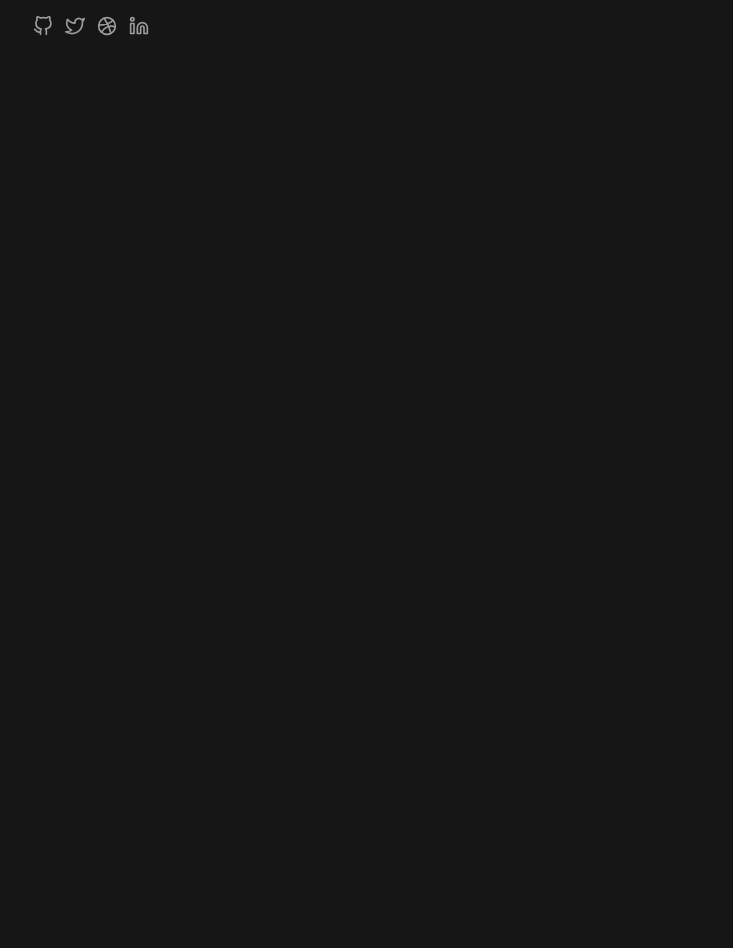
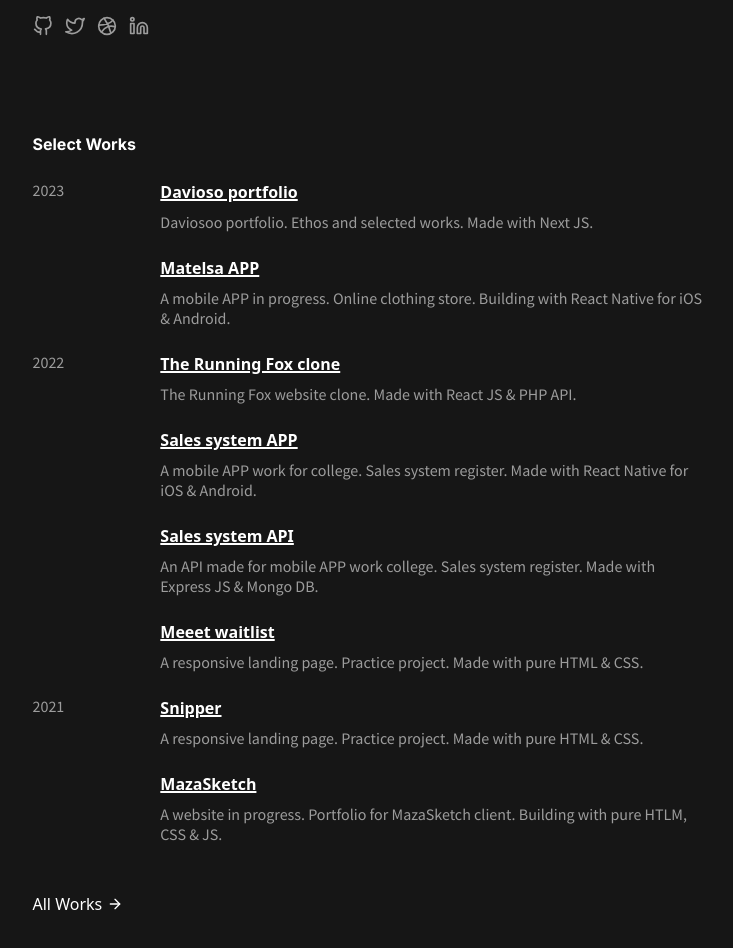
Before and after one commit to daviosoo/daviosoo-portfolio, a Next.js app: page / in a window 1280 px wide. Shown: the part 520-1468 px from the top of the page, without its empty margins (270-1003 px from the left). Before the commit the page ends 800 px from the top, so only its background shows below. Built offline with nearby package versions, Linux system fonts and the light colour scheme.

Commit message:
chore: projects section

```diff
--- a/src/app/globals.css
+++ b/src/app/globals.css
@@ -81,6 +81,32 @@
   box-sizing: border-box;
   padding: 0;
   margin: 0;
+  scroll-behavior: smooth;
+}
+
+::-webkit-scrollbar {
+    width: 5px;
+}
+
+
+::-webkit-scrollbar-track {
+    background: #161616
+}
+
+
+::-webkit-scrollbar-thumb {
+    background: #3d3d3d;
+    border-radius: 10px
+}
+
+
+::-webkit-scrollbar-thumb:hover {
+    background: #6d6d6d
+}
+
+::selection {
+    color: #e5e5e5;
+    background: #3c3c3c;
 }
 
 html,
@@ -134,9 +160,27 @@ body {
   animation-delay: .55s;
 }
 
+.delay11 {
+  animation-delay: .6s;
+}
+
+.delay12 {
+  animation-delay: .65s;
+}
+
+.allProjects>svg {
+    margin-left: 5px;
+    transition: .1s linear
+}
+
+.allProjects:hover svg {
+    transform: translate(5px)
+}
+
 a {
   color: inherit;
   text-decoration: none;
+  transition: text-decoration-color .3s;
 }
 
 @media (prefers-color-scheme: dark) {
--- a/src/app/page.js
+++ b/src/app/page.js
@@ -78,14 +78,14 @@ export default function Home() {
               >
                 Feel free to check out my{" "}
                 <Link
-                  className="text-white underline hover:decoration-[#9c9c9c] decoration-2"
+                  className="text-white underline hover:decoration-[#9c9c9c] decoration-[1.5px]"
                   href="/"
                 >
                   CV
                 </Link>
                 , or the {""}
                 <Link
-                  className="text-white underline hover:decoration-[#9c9c9c] decoration-2"
+                  className="text-white underline hover:decoration-[#9c9c9c] decoration-[1.5px]"
                   href="/"
                 >
                   music
@@ -118,7 +118,7 @@ export default function Home() {
                 If you&#39;re ever near the Medellín, Antioquía area, let&#39;s
                 hang out. Looking for new opportunities. Reach out at{" "}
                 <Link
-                  className="text-white underline hover:decoration-[#9c9c9c] decoration-2"
+                  className="text-white underline hover:decoration-[#9c9c9c] decoration-[1.5px]"
                   href="https://twitter.com/daviosood"
                   target={"_blank"}
                 >
@@ -126,7 +126,7 @@ export default function Home() {
                 </Link>{" "}
                 or{" "}
                 <Link
-                  className="text-white underline hover:decoration-[#9c9c9c] decoration-2"
+                  className="text-white underline hover:decoration-[#9c9c9c] decoration-[1.5px]"
                   href="mailto:daviosood@gmail.com"
                 >
                   daviosood@gmail.com
@@ -208,6 +208,206 @@ export default function Home() {
             </div>
           </section>
         </div>
+
+        <div className="px-1.5 md:px-0 pt-24 w-11/12 md:w-[42.188rem]">
+          <section className="w-full">
+            <div>
+              <h3
+                className="mb-6 font-bold text-white fade delay11"
+                style={inter.style}
+              >
+                Select Works
+              </h3>
+              <div className="fade delay12">
+                <div className="flex flex-row">
+                  <p
+                    className="box-border w-fit text-[#9c9c9c] leading-5  mr-10 md:mr-24"
+                    style={source_Sans_Pro.style}
+                  >
+                    2023
+                  </p>
+
+                  <div>
+                    <div>
+                      <Link
+                        className="font-bold text-white underline hover:decoration-[#9c9c9c] decoration-[1.5px]"
+                        href="https://github.com/daviosoo/daviosoo-portfolio"
+                        target={"_blank"}
+                      >
+                        Davioso portfolio
+                      </Link>
+                      <p
+                        className="box-border w-fit text-[#9c9c9c] mt-2 leading-5"
+                        style={source_Sans_Pro.style}
+                      >
+                        Daviosoo portfolio. Ethos and selected works. Made with
+                        Next JS.
+                      </p>
+                    </div>
+
+                    <div className="mt-6">
+                      <Link
+                        className="font-bold text-white underline hover:decoration-[#9c9c9c] decoration-[1.5px]"
+                        href="https://github.com/daviosoo/Mattelsa"
+                        target={"_blank"}
+                      >
+                        Matelsa APP
+                      </Link>
+                      <p
+                        className="box-border w-fit text-[#9c9c9c] mt-2 leading-5"
+                        style={source_Sans_Pro.style}
+                      >
+                        A mobile APP in progress. Online clothing store.
+                        Building with React Native for iOS & Android.
+                      </p>
+                    </div>
+                  </div>
+                </div>
+
+                <div className="flex flex-row mt-6">
+                  <p
+                    className="box-border w-fit text-[#9c9c9c] leading-5  mr-10 md:mr-24"
+                    style={source_Sans_Pro.style}
+                  >
+                    2022
+                  </p>
+
+                  <div>
+                    <div>
+                      <Link
+                        className="font-bold text-white underline hover:decoration-[#9c9c9c] decoration-[1.5px]"
+                        href="https://therunningfox.netlify.app/"
+                        target={"_blank"}
+                      >
+                        The Running Fox clone
+                      </Link>
+                      <p
+                        className="box-border w-fit text-[#9c9c9c] mt-2 leading-5"
+                        style={source_Sans_Pro.style}
+                      >
+                        The Running Fox website clone. Made with React JS & PHP
+                        API.
+                      </p>
+                    </div>
+
+                    <div className="mt-6">
+                      <Link
+                        className="font-bold text-white underline hover:decoration-[#9c9c9c] decoration-[1.5px]"
+                        href="https://github.com/daviosoo/sales-system-app"
+                        target={"_blank"}
+                      >
+                        Sales system APP
+                      </Link>
+                      <p
+                        className="box-border w-fit text-[#9c9c9c] mt-2 leading-5"
+                        style={source_Sans_Pro.style}
+                      >
+                        A mobile APP work for college. Sales system register.
+                        Made with React Native for iOS & Android.
+                      </p>
+                    </div>
+                    <div className="mt-6">
+                      <Link
+                        className="font-bold text-white underline hover:decoration-[#9c9c9c] decoration-[1.5px]"
+                        href="https://github.com/daviosoo/sales-system-api"
+                        target={"_blank"}
+                      >
+                        Sales system API
+                      </Link>
+                      <p
+                        className="box-border w-fit text-[#9c9c9c] mt-2 leading-5"
+                        style={source_Sans_Pro.style}
+                      >
+                        An API made for mobile APP work college. Sales system
+                        register. Made with Express JS & Mongo DB.
+                      </p>
+                    </div>
+                    <div className="mt-6">
+                      <Link
+                        className="font-bold text-white underline hover:decoration-[#9c9c9c] decoration-[1.5px]"
+                        href="https://daviosoo.github.io/Meeet-WaitList"
+                        target={"_blank"}
+                      >
+                        Meeet waitlist
+                      </Link>
+                      <p
+                        className="box-border w-fit text-[#9c9c9c] mt-2 leading-5"
+                        style={source_Sans_Pro.style}
+                      >
+                        A responsive landing page. Practice project. Made with
+                        pure HTML & CSS.
+                      </p>
+                    </div>
+                  </div>
+                </div>
+                <div className="flex flex-row mt-6">
+                  <p
+                    className="box-border w-fit text-[#9c9c9c] leading-5  mr-10 md:mr-24"
+                    style={source_Sans_Pro.style}
+                  >
+                    2021
+                  </p>
+
+                  <div>
+                    <div>
+                      <Link
+                        className="font-bold text-white underline hover:decoration-[#9c9c9c] decoration-[1.5px]"
+                        href="https://daviosoo.github.io/Snipper"
+                        target={"_blank"}
+                      >
+                        Snipper
+                      </Link>
+                      <p
+                        className="box-border w-fit text-[#9c9c9c] mt-2 leading-5"
+                        style={source_Sans_Pro.style}
+                      >
+                        A responsive landing page. Practice project. Made with
+                        pure HTML & CSS.
+                      </p>
+                    </div>
+
+                    <div className="mt-6">
+                      <Link
+                        className="font-bold text-white underline hover:decoration-[#9c9c9c] decoration-[1.5px]"
+                        href="https://daviosoo.github.io/MazaSketchFinal"
+                        target={"_blank"}
+                      >
+                        MazaSketch
+                      </Link>
+                      <p
+                        className="box-border w-fit text-[#9c9c9c] mt-2 leading-5"
+                        style={source_Sans_Pro.style}
+                      >
+                        A website in progress. Portfolio for MazaSketch client.
+                        Building with pure HTLM, CSS & JS.
+                      </p>
+                    </div>
+                  </div>
+                </div>
+              </div>
+
+              <Link href="https://github.com/daviosoo" target={"_blank"}>
+                <div className="flex flex-row items-center mt-12 fade delay11 text-white allProjects">
+                  All Works
+                  <svg
+                    stroke="currentColor"
+                    fill="none"
+                    strokeWidth="2"
+                    viewBox="0 0 24 24"
+                    strokeLinecap="round"
+                    strokeLinejoin="round"
+                    height="1em"
+                    width="1em"
+                    xmlns="http://www.w3.org/2000/svg"
+                  >
+                    <line x1="5" y1="12" x2="19" y2="12"></line>
+                    <polyline points="12 5 19 12 12 19"></polyline>
+                  </svg>
+                </div>
+              </Link>
+            </div>
+          </section>
+        </div>
       </main>
     </>
   );
```
